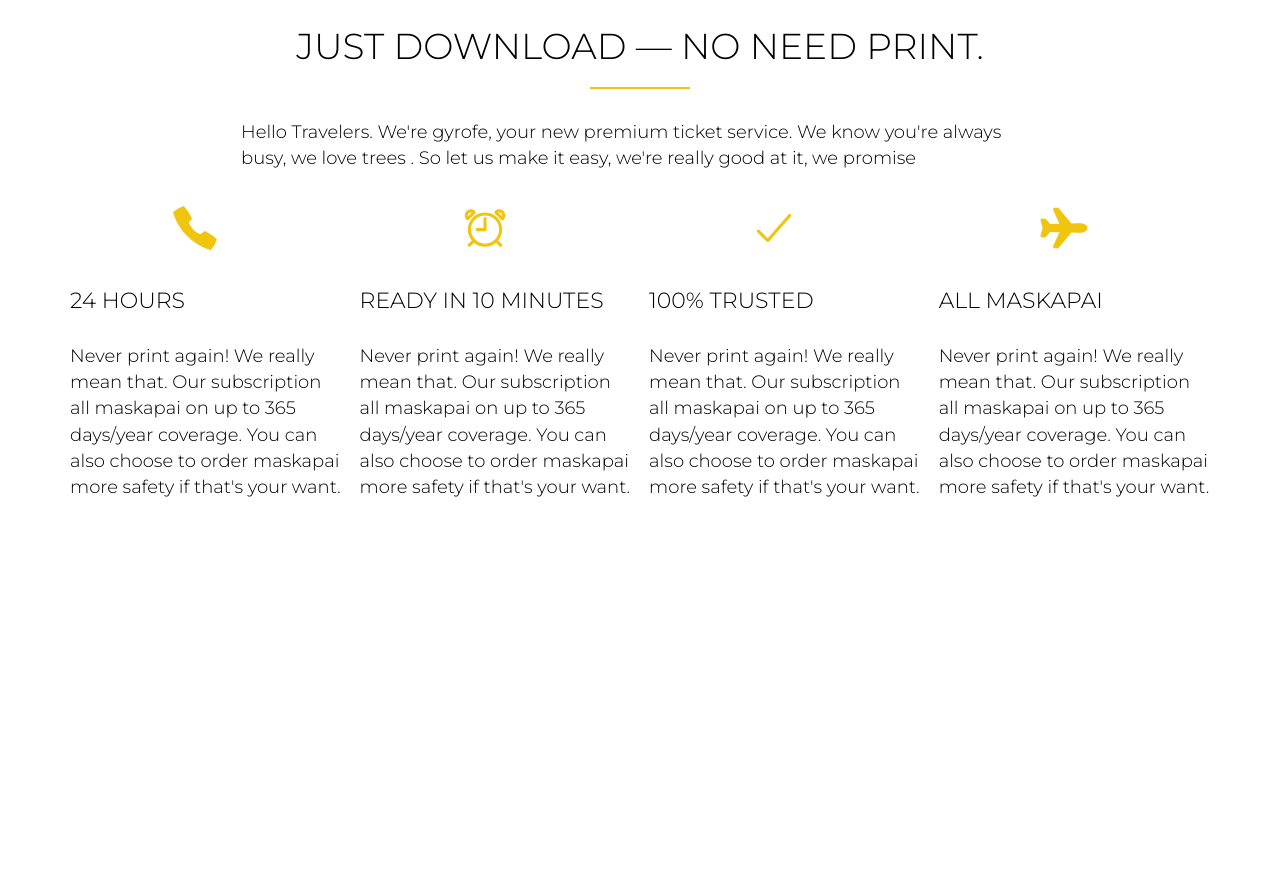
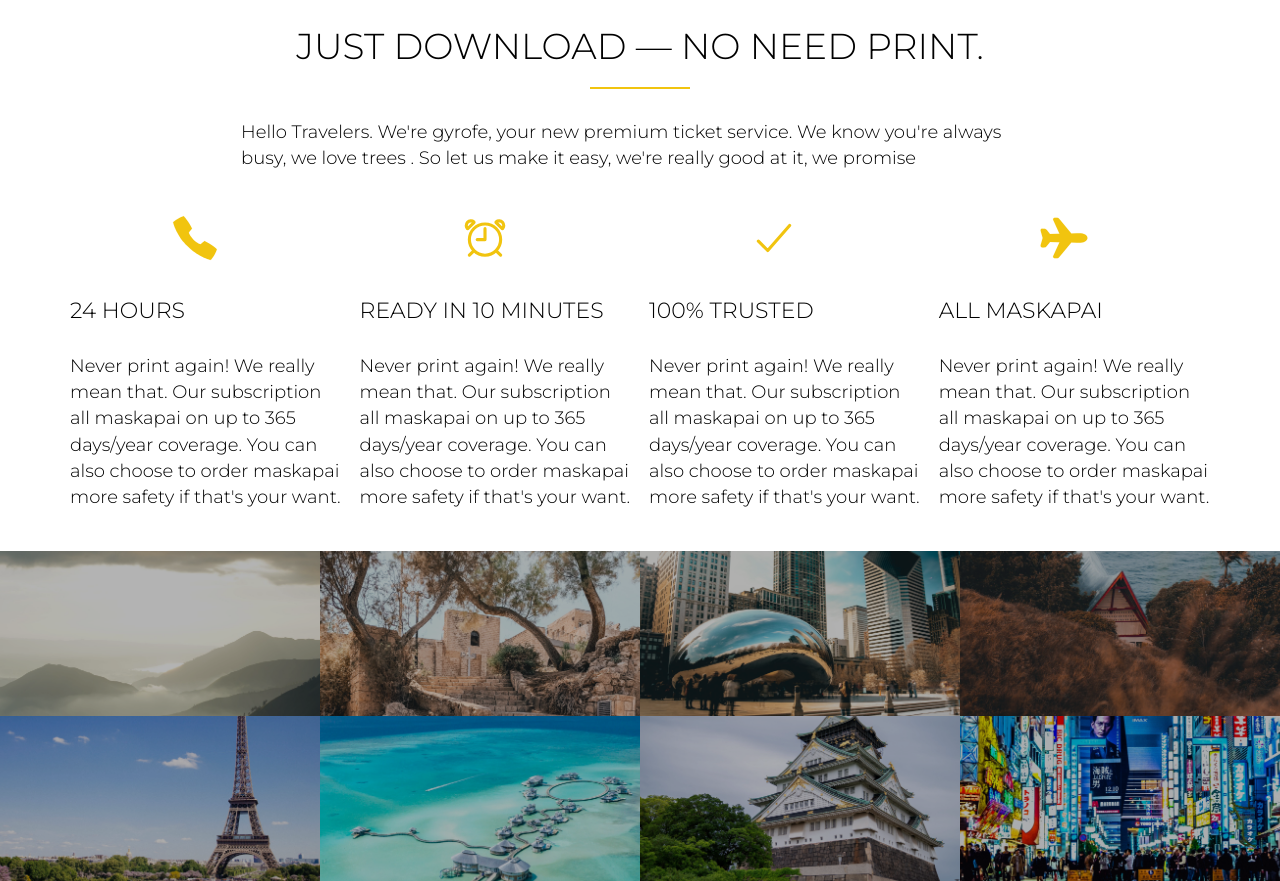
Before and after one commit to kevinotniel/trafel-blog, a PHP site: page / in a window 1280 px wide. Shown: the part 804-1685 px from the top of the page. Before the commit the page ends 1301 px from the top, so only its background shows below. Run offline with PHP 8.4, Linux system fonts and the light colour scheme; some libraries are stand-ins or nearby versions.

Commit message:
section favourite trip

```diff
--- a/tripTrafel/index.html
+++ b/tripTrafel/index.html
@@ -66,6 +66,55 @@
          </div>
       </section>
 
+      <section class="favourite-trip">
+         <div class="trip-showcase">
+            <ul>
+               <li>
+                  <figure class="trip-img">
+                     <img src="resources/img/toba 4.jpg" alt="beach_1">
+                  </figure>
+               </li>
+               <li>
+                  <figure class="trip-img">
+                     <img src="resources/img/betlehem.jpg" alt="betlehem">
+                  </figure>
+               </li>
+               <li>
+                  <figure class="trip-img">
+                     <img src="resources/img/chicago.jpg" alt="chicago">
+                  </figure>
+               </li>
+               <li>
+                  <figure class="trip-img">
+                     <img src="resources/img/danau toba.jpg" alt="danau toba">
+                  </figure>
+               </li>
+            </ul>
+            <ul>
+               <li>
+                  <figure class="trip-img">
+                     <img src="resources/img/eifel tower, paris.jpg" alt="eifel tower">
+                  </figure>
+               </li>
+               <li>
+                  <figure class="trip-img">
+                     <img src="resources/img/maldives.jpg" alt="maldives">
+                  </figure>
+               </li>
+               <li>
+                  <figure class="trip-img">
+                     <img src="resources/img/osaka.jpg" alt="osaka">
+                  </figure>
+               </li>
+               <li>
+                  <figure class="trip-img">
+                     <img src="resources/img/tokyo.jpg" alt="tokyo">
+                  </figure>
+               </li>
+            </ul>
+         </div>
+      </section>
+
       <script type="module" src="https://unpkg.com/ionicons@5.4.0/dist/ionicons/ionicons.esm.js"></script>
 
    </body>
--- a/tripTrafel/resources/css/style.css
+++ b/tripTrafel/resources/css/style.css
@@ -73,6 +73,7 @@ h3 {
 .box p {
    font-size: 90%;
    line-height: 145%;
+   margin-bottom: 30px;
 }
 
 .icon-big {
@@ -84,7 +85,7 @@ h3 {
 .long-copy {
    width: 70%;
    margin: 0 auto;
-   margin-bottom: 20px;
+   margin-bottom: 30px;
    line-height: 145%;
    font-size: 90%;
    font-weight: 300;
@@ -160,3 +161,34 @@ h3 {
    border-bottom: 2px solid #F39C12;
    font-weight: 300;
 }
+
+.trip-showcase  {
+   width: 100%;
+   list-style: none;
+}
+
+.trip-showcase li {
+   display: block;
+   float: left;
+   width: 25%;
+}
+
+.trip-img {
+   width: 100%;
+   margin: 0;
+   overflow: hidden;
+   background-color: #000;
+}
+
+.trip-img img {
+   width: 100%;
+   height: auto;
+   transform: scale(1.15);
+   opacity: 0.7;
+   transition: transfom 0.5s, opacity 0.5s;
+}
+
+.trip-img img:hover {
+   opacity: 1;
+   transform: scale(1.05);
+}
```
Also changed, not shown: tripTrafel/resources/img/beach.jpg (added), tripTrafel/resources/img/betlehem.jpg (added), tripTrafel/resources/img/chicago.jpg (added), tripTrafel/resources/img/danau toba.jpg (added), tripTrafel/resources/img/eifel tower, paris.jpg (added), tripTrafel/resources/img/maldives.jpg (added), tripTrafel/resources/img/osaka.jpg (added), tripTrafel/resources/img/toba 4.jpg (added), tripTrafel/resources/img/tokyo.jpg (added).
